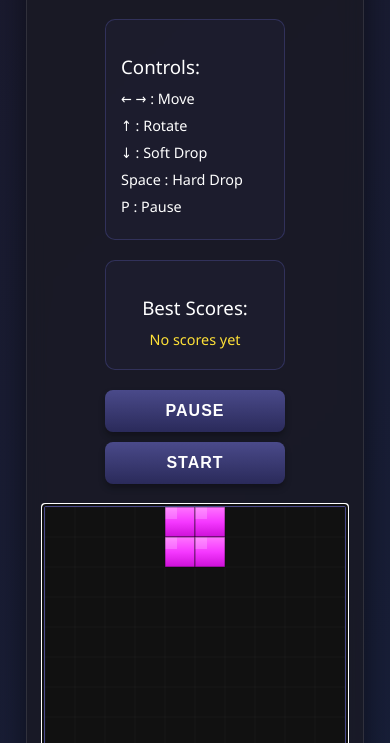
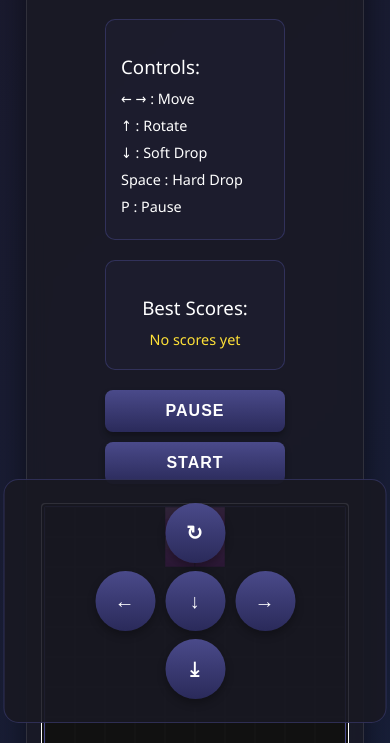
Before and after one commit to buicongnguyen/Games, a plain HTML site: page index.html in a window 390 px wide. Shown: the part 101-844 px from the top of the page. Drawn offline with Linux system fonts and the light colour scheme.

Commit message:
Add mobile touch controls: implement on-screen buttons for movement and rotation on mobile devices

```diff
--- a/index.html
+++ b/index.html
@@ -40,6 +40,20 @@
             </div>
         </div>
     </div>
+    <!-- Mobile Touch Controls -->
+    <div class="touch-controls">
+        <div class="control-row">
+            <button id="btn-rotate" class="control-btn">↻</button>
+        </div>
+        <div class="control-row">
+            <button id="btn-left" class="control-btn">←</button>
+            <button id="btn-down" class="control-btn">↓</button>
+            <button id="btn-right" class="control-btn">→</button>
+        </div>
+        <div class="control-row">
+            <button id="btn-hard-drop" class="control-btn">⤓</button>
+        </div>
+    </div>
     <script src="script.js"></script>
 </body>
 </html>
--- a/script.js
+++ b/script.js
@@ -160,6 +160,47 @@ function init() {
 
     // Focus the canvas element to ensure keyboard events go to the game
     canvas.focus();
+
+    // Initialize touch controls
+    initTouchControls();
+}
+
+// Initialize touch controls for mobile devices
+function initTouchControls() {
+    // Left button
+    document.getElementById('btn-left').addEventListener('click', () => {
+        if (!paused && !gameOver) {
+            playerMove(-1);
+        }
+    });
+
+    // Right button
+    document.getElementById('btn-right').addEventListener('click', () => {
+        if (!paused && !gameOver) {
+            playerMove(1);
+        }
+    });
+
+    // Down button (soft drop)
+    document.getElementById('btn-down').addEventListener('click', () => {
+        if (!paused && !gameOver) {
+            playerDrop();
+        }
+    });
+
+    // Rotate button
+    document.getElementById('btn-rotate').addEventListener('click', () => {
+        if (!paused && !gameOver) {
+            playerRotate(1);
+        }
+    });
+
+    // Hard drop button
+    document.getElementById('btn-hard-drop').addEventListener('click', () => {
+        if (!paused && !gameOver) {
+            playerHardDrop();
+        }
+    });
 }
 
 // Create the game board
--- a/style.css
+++ b/style.css
@@ -157,6 +157,51 @@ button:active {
     box-shadow: 0 2px 4px rgba(0, 0, 0, 0.3);
 }
 
+/* Touch Controls for Mobile */
+.touch-controls {
+    display: none;
+    position: fixed;
+    bottom: 20px;
+    left: 50%;
+    transform: translateX(-50%);
+    z-index: 100;
+    background: rgba(25, 25, 35, 0.9);
+    padding: 15px;
+    border-radius: 15px;
+    border: 1px solid rgba(100, 100, 200, 0.3);
+    width: 90%;
+    max-width: 400px;
+}
+
+.control-row {
+    display: flex;
+    justify-content: center;
+    gap: 10px;
+    margin: 8px 0;
+}
+
+.control-btn {
+    width: 70px;
+    height: 70px;
+    border-radius: 50%;
+    border: none;
+    background: linear-gradient(to bottom, #4a4a8a, #2a2a5a);
+    color: white;
+    font-size: 24px;
+    font-weight: bold;
+    cursor: pointer;
+    box-shadow: 0 4px 8px rgba(0, 0, 0, 0.3);
+    transition: all 0.2s ease;
+    display: flex;
+    justify-content: center;
+    align-items: center;
+}
+
+.control-btn:active {
+    transform: scale(0.95);
+    background: linear-gradient(to bottom, #5a5a9a, #3a3a6a);
+}
+
 @media (max-width: 768px) {
     .game-container {
         flex-direction: column;
@@ -167,4 +212,15 @@ button:active {
     h1 {
         font-size: 2rem;
     }
+
+    /* Show touch controls on mobile */
+    .touch-controls {
+        display: block;
+    }
+
+    .control-btn {
+        width: 60px;
+        height: 60px;
+        font-size: 20px;
+    }
 }
```
